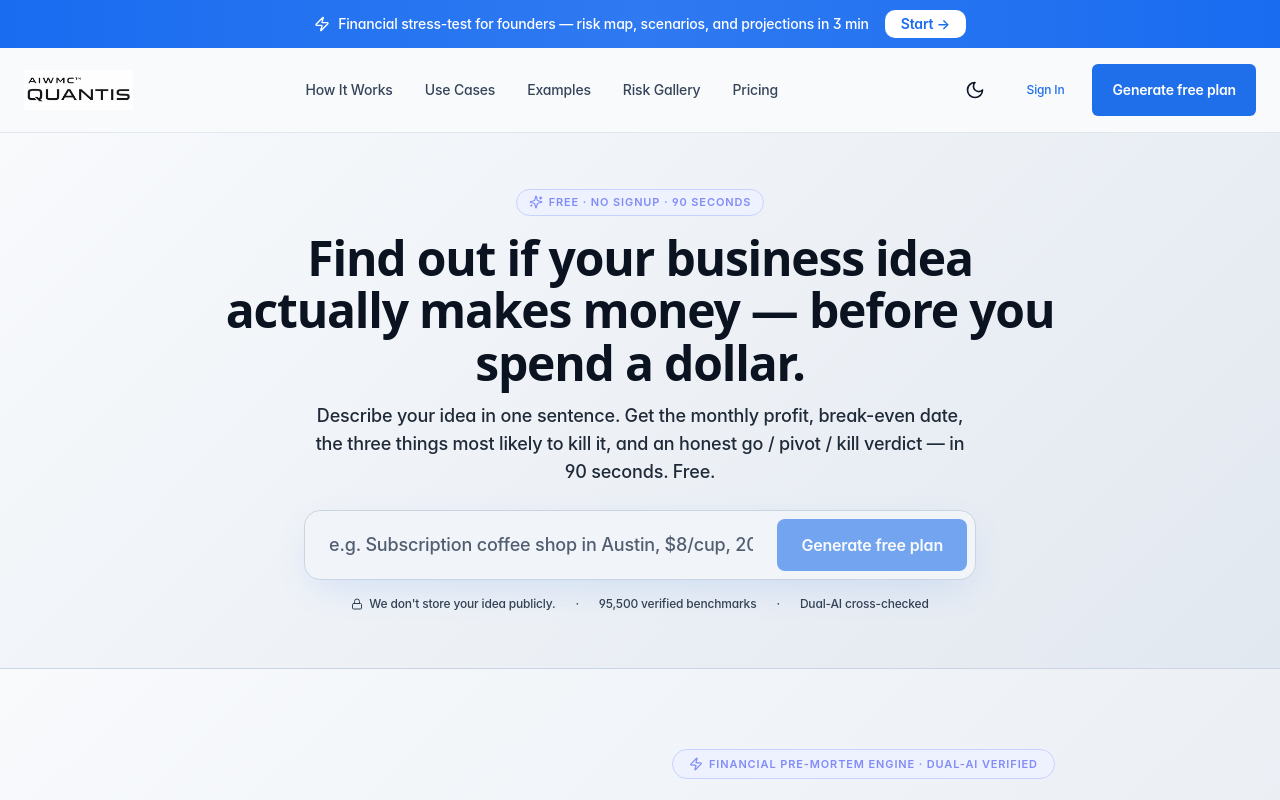
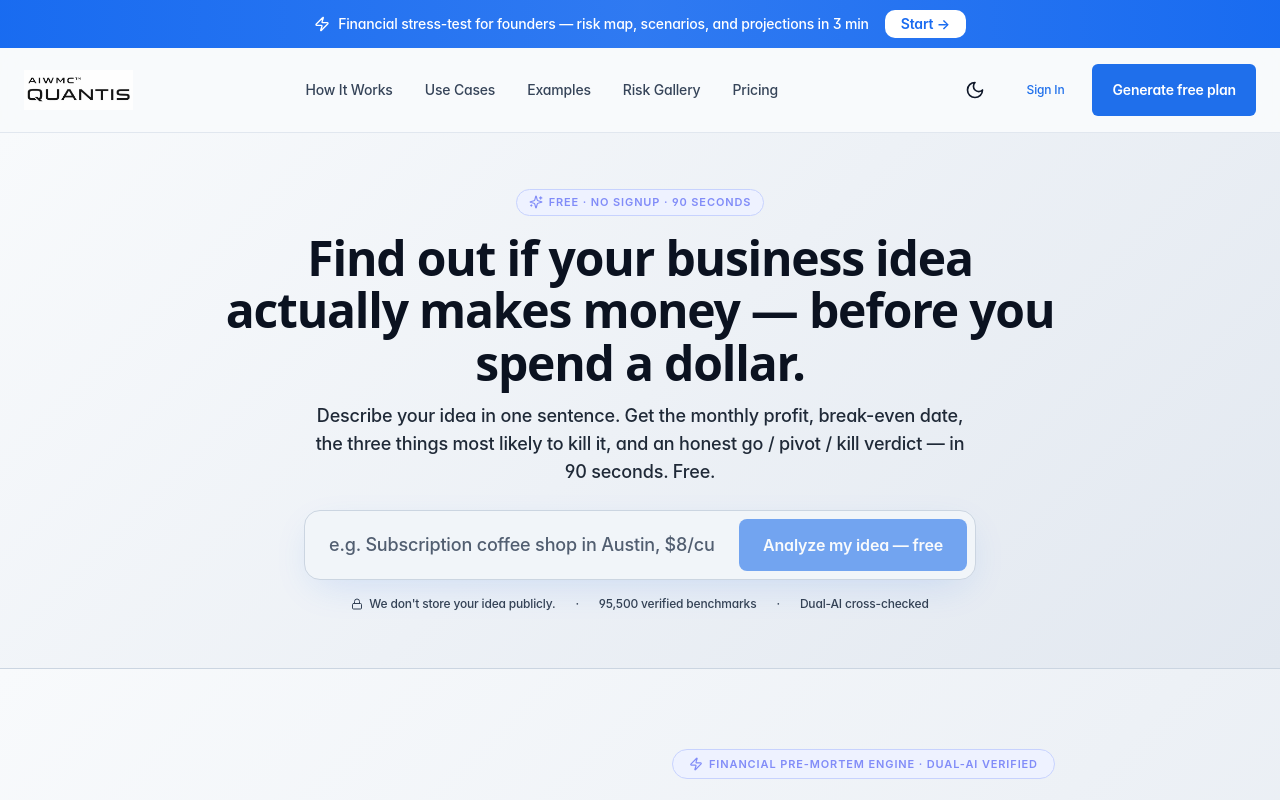
Before and after one commit to AIWMCX/aiwmcquantis, a React (Vite) app: page / in a window 1280 px wide. Shown: the top 800 px of the page. Built offline with nearby package versions, Linux system fonts and the light colour scheme; no server answers; the database is empty; a web font is replaced by a local one.

Commit message:
Changes
Co-authored-by: AIWMCX <208394325+AIWMCX@users.noreply.github.com>

```diff
--- a/src/components/landing/HeroSingleInput.tsx
+++ b/src/components/landing/HeroSingleInput.tsx
@@ -149,10 +149,10 @@ export function HeroSingleInput() {
               {isLoading ? (
                 <>
                   <Loader2 className="w-4 h-4 animate-spin" />
-                  Building your plan…
+                  Running your analysis…
                 </>
               ) : (
-                <>Generate free plan</>
+                <>Analyze my idea — free</>
               )}
             </Button>
           </div>
```
